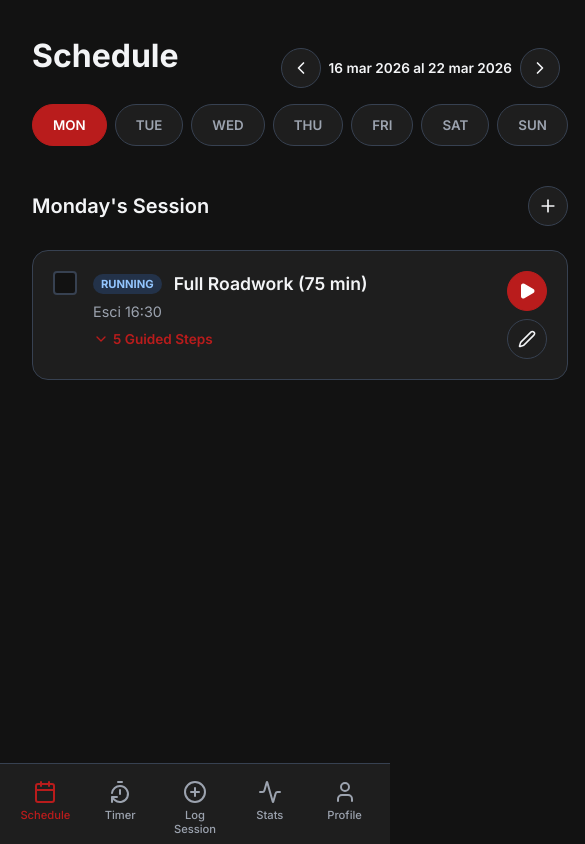
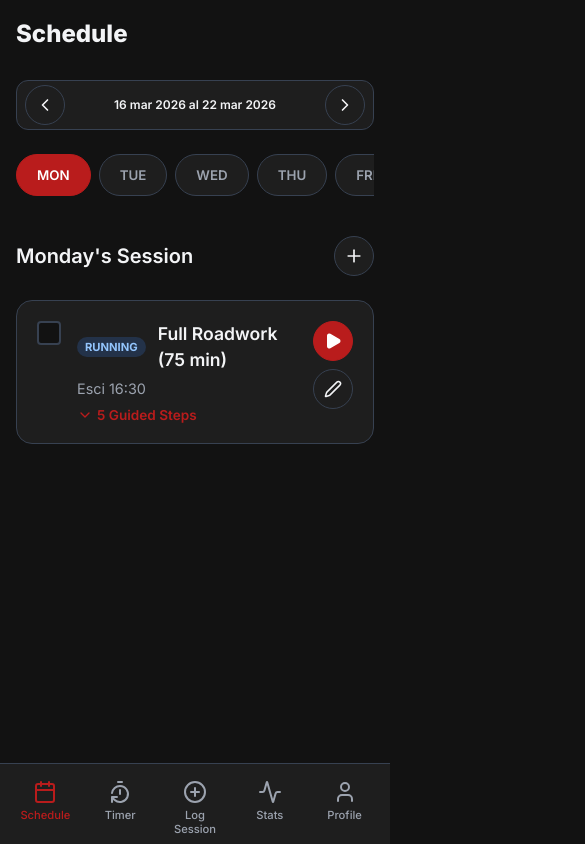
Before and after one commit to MarkamiBox/boxing-planner, a React (Vite) app: page / in a window 390 px wide. Shown: the whole page, 585 px wide, since content can reach past the window. Built offline with nearby package versions, Linux system fonts and the light colour scheme.

Commit message:
mobile_ui_fixes

```diff
--- a/src/index.css
+++ b/src/index.css
@@ -147,10 +147,11 @@ input:focus, select:focus, textarea:focus {
 
 .main-content {
   flex: 1;
-  padding: 2rem;
-  padding-bottom: 6rem; /* Space for bottom nav on mobile */
+  padding: 1rem;
+  padding-bottom: 5rem; /* Space for bottom nav on mobile */
   max-width: 1200px;
   margin: 0 auto;
+  width: 100%;
 }
 
 /* Responsive */
--- a/src/nav.css
+++ b/src/nav.css
@@ -110,13 +110,20 @@
 }
 
 @keyframes fadeIn {
-  from { opacity: 0; transform: translateY(10px); }
-  to { opacity: 1; transform: translateY(0); }
+  from { opacity: 0; }
+  to { opacity: 1; }
 }
 
 /* Simple typography utilities */
 h1.page-title {
-  font-size: 2rem;
-  font-weight: 700;
-  margin-bottom: 1.5rem;
+  font-size: 1.5rem;
+  font-weight: 800;
+  margin-bottom: 1rem;
 }
+
+@media (min-width: 768px) {
+  h1.page-title {
+    font-size: 2rem;
+    margin-bottom: 1.5rem;
+  }
+}
--- a/src/views/ScheduleView.jsx
+++ b/src/views/ScheduleView.jsx
@@ -239,12 +239,12 @@ export function ScheduleView({ schedule, setSchedule, weeks, setWeeks, currentWe
 
   return (
     <div className="page-container schedule-view">
-      <div className="schedule-header" style={{ display: 'flex', justifyContent: 'space-between', alignItems: 'center' }}>
+      <div className="schedule-header">
         <h1 className="page-title">Schedule</h1>
         {currentWeekId && (
-          <div className="week-nav" style={{ display: 'flex', alignItems: 'center', gap: '0.5rem', background: 'var(--surface-color)', padding: '0.25rem 0.5rem', borderRadius: '12px' }}>
+          <div className="week-nav">
             <button className="btn-icon" onClick={() => changeWeek(-1)} style={{ padding: '2px' }}><ChevronLeft size={20}/></button>
-            <span style={{ fontSize: '0.85rem', fontWeight: 600, color: 'var(--text-main)', minWidth: '85px', textAlign: 'center' }}>
+            <span className="week-range-text">
               {getWeekDateRange(currentWeekId)}
             </span>
             <button className="btn-icon" onClick={() => changeWeek(1)} style={{ padding: '2px' }}><ChevronRight size={20}/></button>
--- a/src/views/schedule.css
+++ b/src/views/schedule.css
@@ -1,6 +1,50 @@
 .schedule-view {
   max-width: 800px;
   margin: 0 auto;
+}
+
+.schedule-header {
+  display: flex;
+  justify-content: space-between;
+  align-items: center;
+  gap: 1rem;
+  margin-bottom: 1.5rem;
+}
+
+.week-nav {
+  display: flex;
+  align-items: center;
+  gap: 0.5rem;
+  background-color: var(--surface);
+  padding: 0.25rem 0.5rem;
+  border-radius: 12px;
+  border: 1px solid var(--border-color);
+}
+
+.week-range-text {
+  font-size: 0.8rem;
+  font-weight: 600;
+  color: var(--text-main);
+  min-width: 140px;
+  text-align: center;
+}
+
+@media (max-width: 600px) {
+  .schedule-header {
+    flex-direction: column;
+    align-items: flex-start;
+    gap: 0.75rem;
+  }
+
+  .week-nav {
+    width: 100%;
+    justify-content: space-between;
+  }
+
+  .week-range-text {
+    flex: 1;
+    font-size: 0.75rem;
+  }
 }
 
 .days-selector {
```
